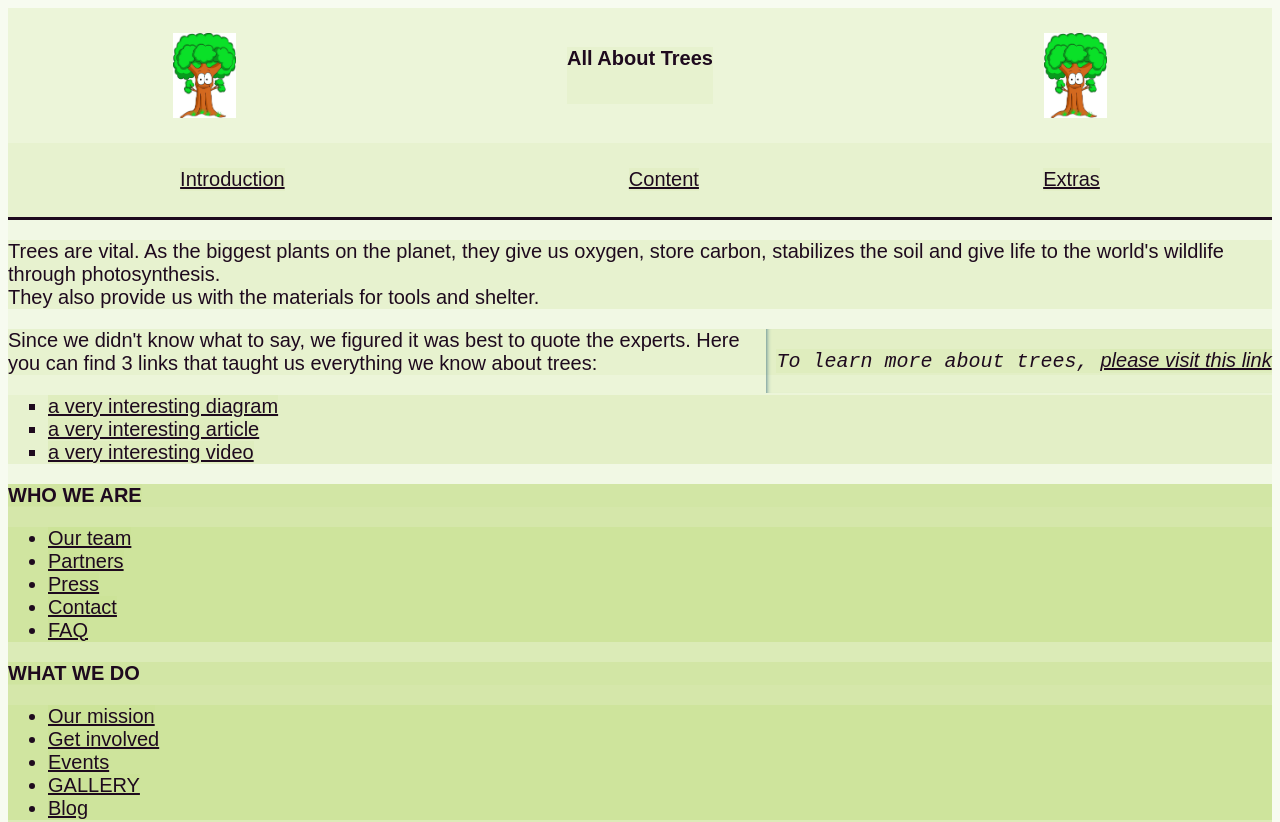
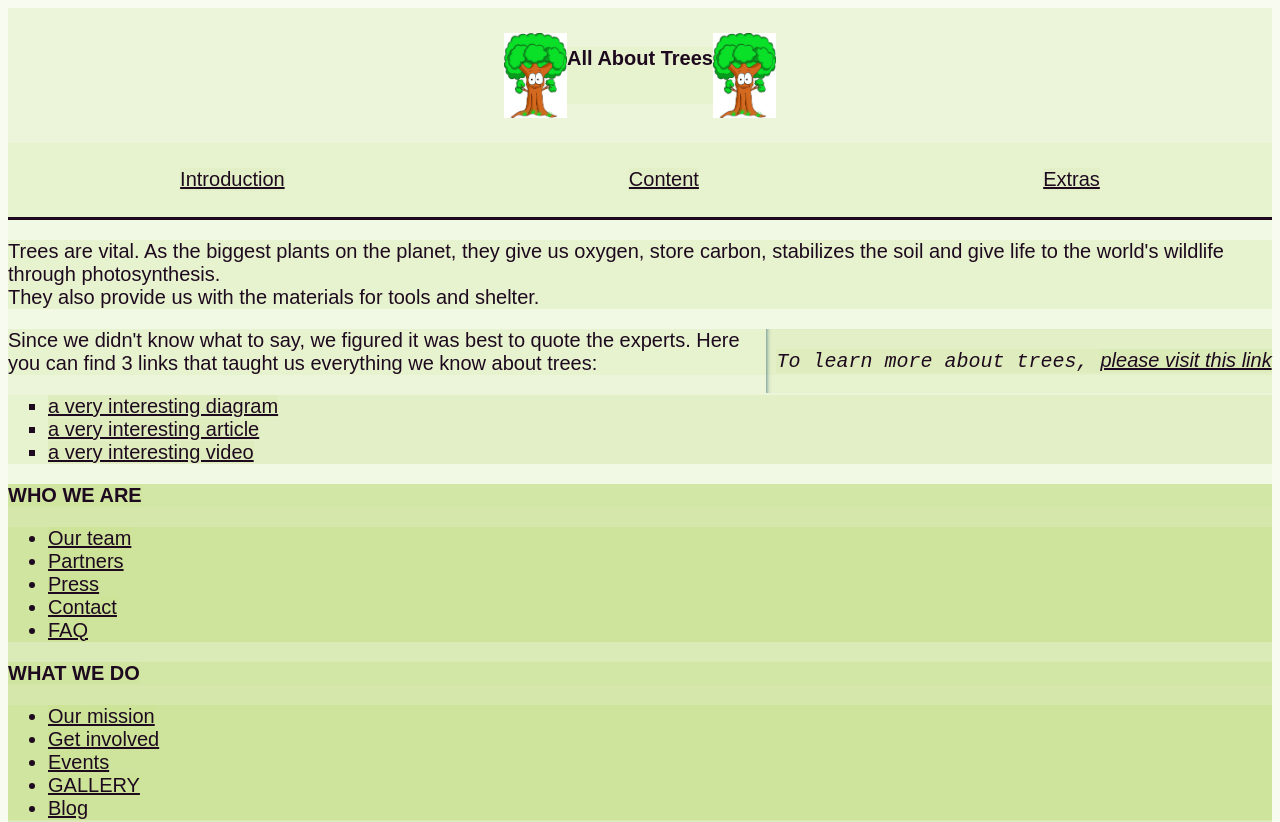
Before and after one commit to lab-brussels-1/All-About-Trees-Group-3, a website: page index.html in a window 1280 px wide. Shown: the top 822 px of the page. Drawn offline with Linux system fonts and the light colour scheme.

Commit message:
i fixed the spacing of the header

```diff
--- a/styles/something.css
+++ b/styles/something.css
@@ -44,12 +44,9 @@
 .centered-items {
   display: flex;
   flex-direction: row;
-  justify-content: space-around;
-  align-content: center;
+  justify-content: center;
   padding-top: 2%;
   padding-bottom: 2%;
-  font-family: fantasy;
-  font-size: 20px;
 }
 
 .footer-items {
```
